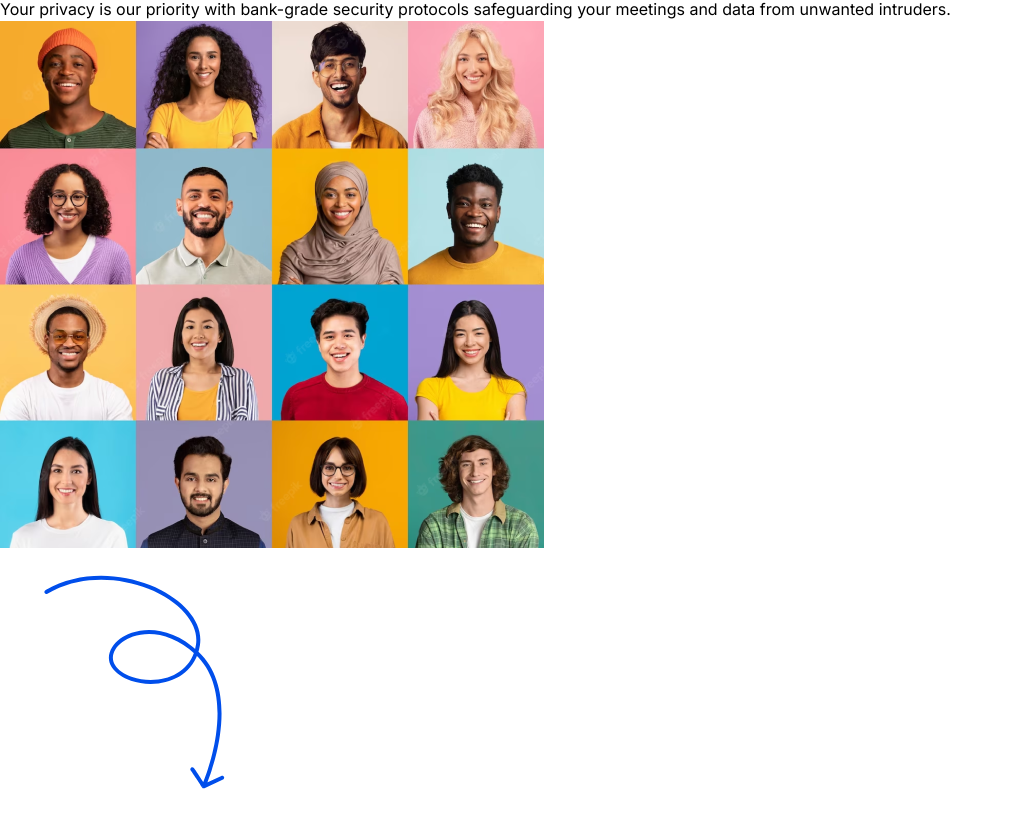
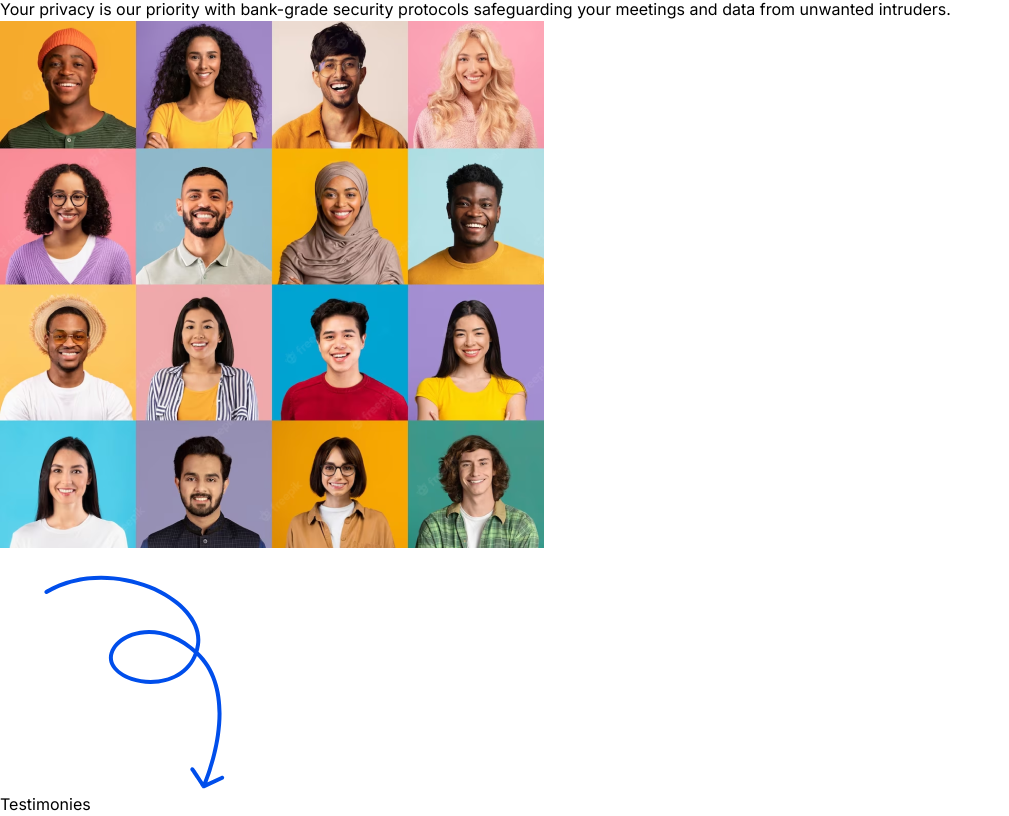
Before and after one commit to fantee-hub/clearLink, a Next.js app: page / in a window 1280 px wide. Shown: the part 2714-3530 px from the top of the page, without its empty margins (0-1009 px from the left). Before the commit the page ends 3506 px from the top, so only its background shows below. Built offline with nearby package versions, Linux system fonts and the light colour scheme.

Commit message:
feat: added new assets

```diff
--- a/pages/index.tsx
+++ b/pages/index.tsx
@@ -1,6 +1,7 @@
 import ClearlinkAdvantage from "@/src/Components/ClearlinkAdvantage";
 import Hero from "@/src/Components/Hero";
 import Sponsors from "@/src/Components/Sponsors";
+import Testimonies from "@/src/Components/Testimonies";
 import Image from "next/image";
 
 export default function Home() {
@@ -9,6 +10,7 @@ export default function Home() {
       <Hero />
       <Sponsors />
       <ClearlinkAdvantage />
+      <Testimonies />
     </main>
   );
 }
--- /dev/null
+++ b/src/Components/Testimonies/index.tsx
@@ -0,0 +1,11 @@
+import React from "react";
+
+const Testimonies = () => {
+  return (
+    <section className="max-w-[1472px] 2xl:mx-auto px-10 mx-auto relative py-[96px]">
+      Testimonies
+    </section>
+  );
+};
+
+export default Testimonies;
```
Also changed, not shown: public/assets/images/Avatar1.png (added), public/assets/images/testimony-bg.png (added).
